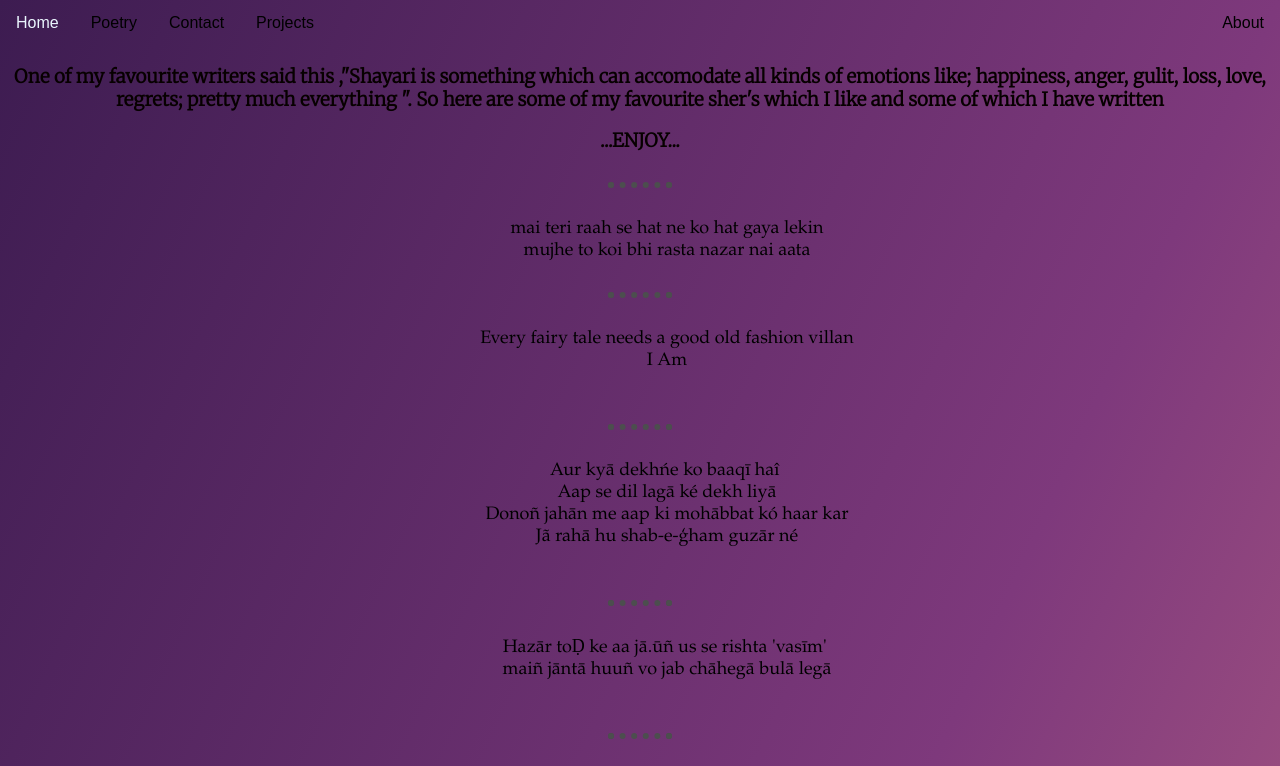
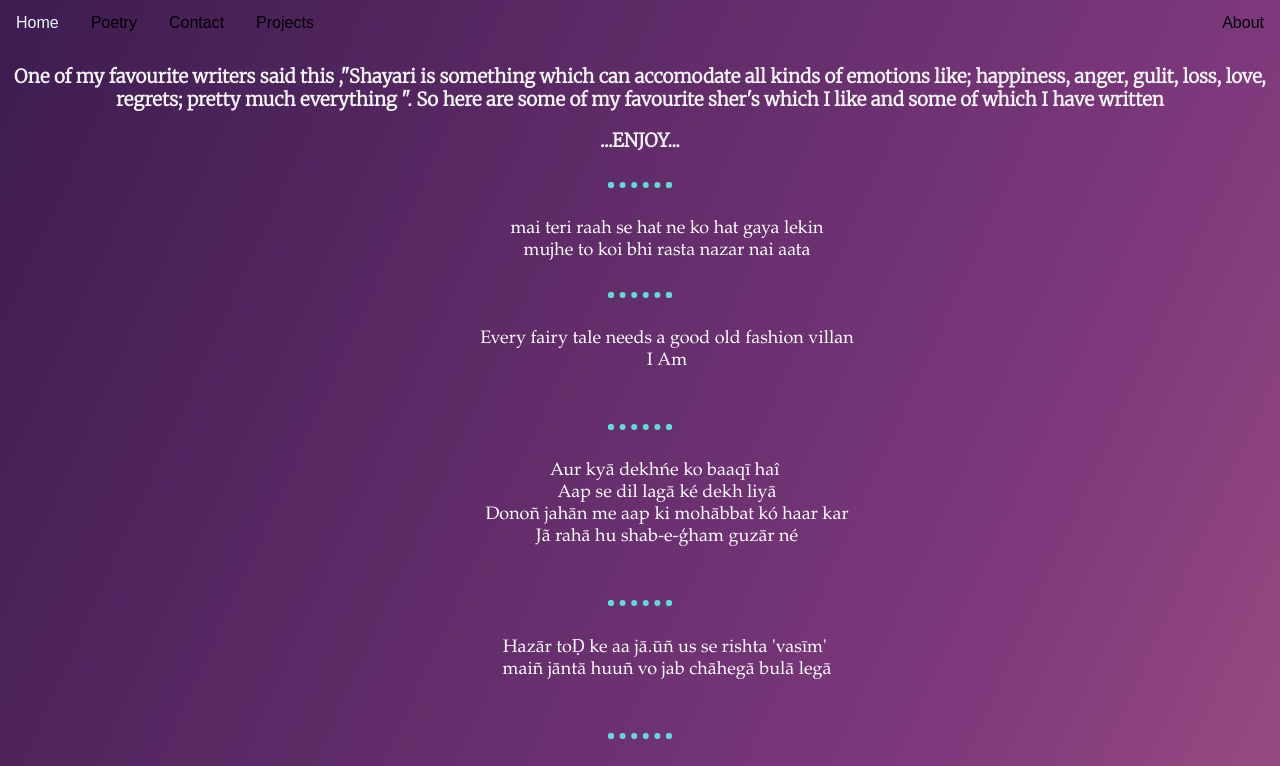
Before and after one commit to Yousuf200/newcv, a plain HTML site: page shayari.html in a window 1280 px wide. Shown: the top 766 px of the page. Drawn offline with Linux system fonts and the light colour scheme.

Commit message:
tweaked the styles page a little

```diff
--- a/css/styles.css
+++ b/css/styles.css
@@ -157,7 +157,8 @@ p {
 }
 
 hr {
-    border: dotted #4c4e4e 6px;
+    /*border: dotted #4c4e4e 6px;*/
+    border: dotted #62dada 6px;
     border-bottom: none;
     width: 4%;
     margin: 100px auto;
@@ -168,11 +169,11 @@ hr {
 }
 
 .sherintro {
-    color: rgb(7, 0, 0);
+    color: whitesmoke;
 }
 
 .sher {
-    color: black;
+    color: white;
     font-size: large;
     font-style: italic, bold;
     font-family: Garamond;
```
